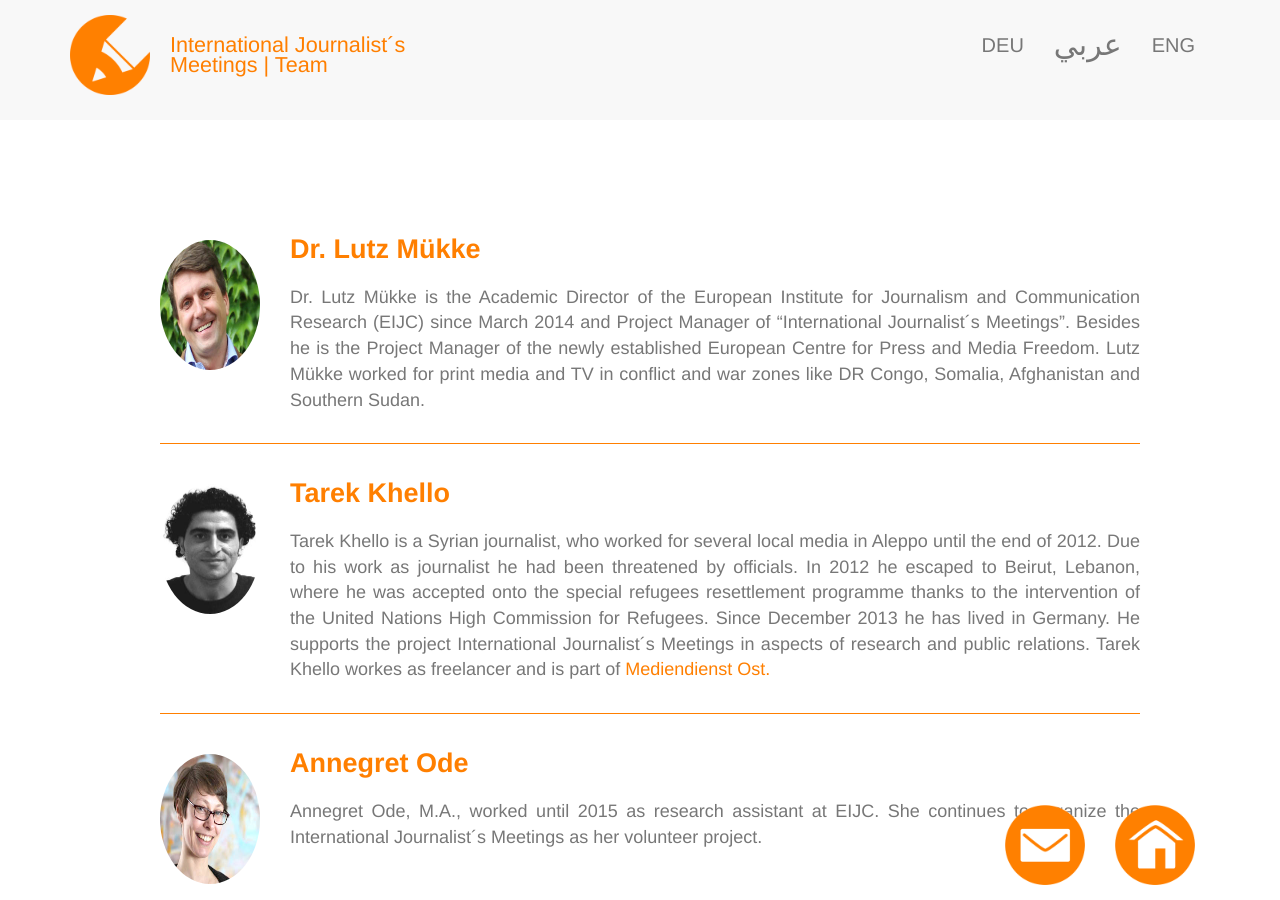
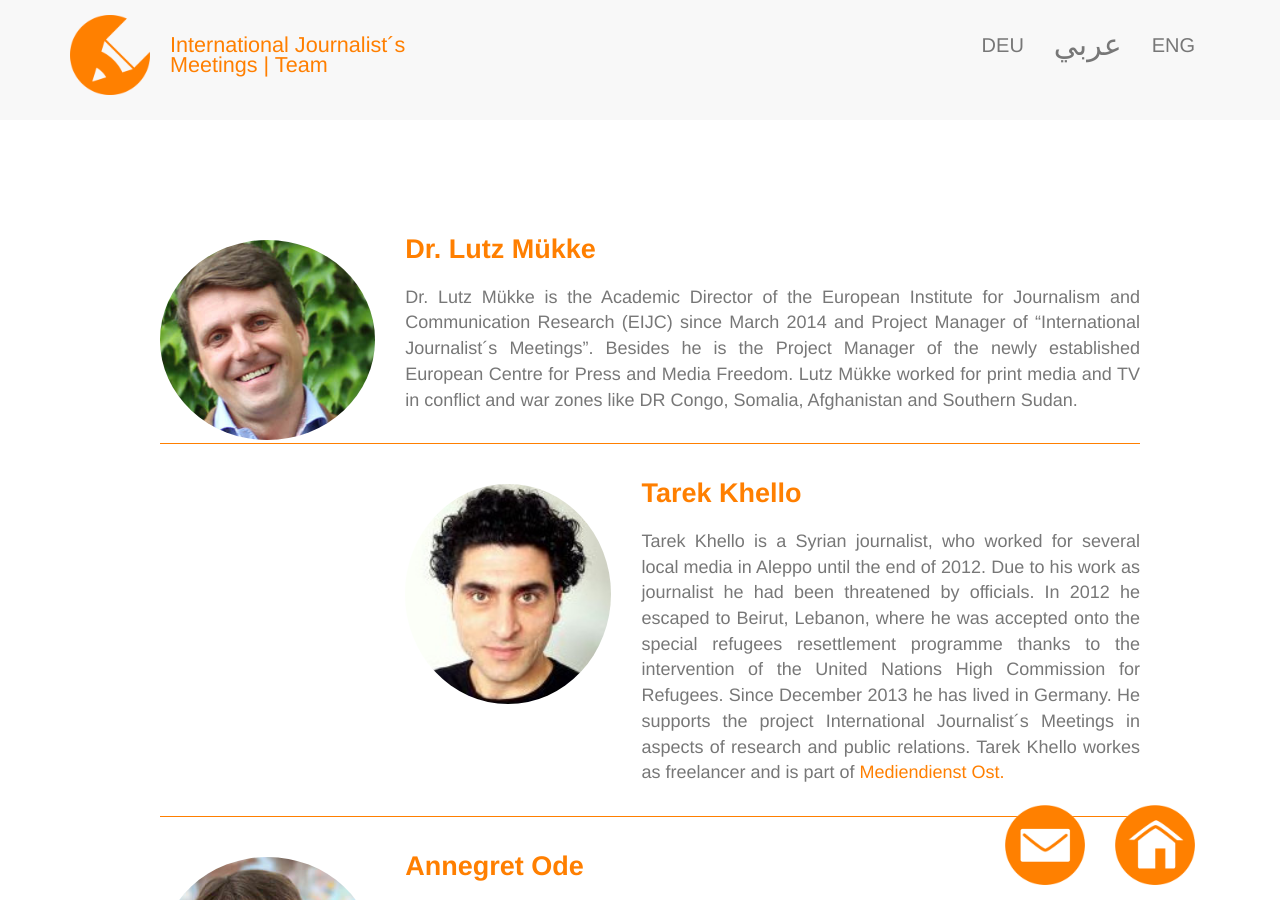
Before and after one commit to EIJC/TIJ, a Jekyll site: the page built from en/team.html, in a window 1280 px wide and 900 px high. Built offline with Jekyll 4.4.1, drawn with Linux system fonts in a browser that asks for light colours; nearby versions of some CDN libraries.

Commit message:
Update team.html

```diff
--- a/en/team.html
+++ b/en/team.html
@@ -2,15 +2,15 @@
 title: International Journalist´s Meetings | Team
 ---
 <div class="section">
-<a href="http://www.eijc.eu/de/dr-lutz-muekke-2/" target="_blank" title="Dr. Lutz Mükke"><img alt="Dr. Lutz Mükke" class="img-circle" src="{{ site.base_url }}/images/Muekke_220_300_300_k.jpg" title="Dr. Lutz Mükke" /> </a>
+<a href="http://www.eijc.eu/de/dr-lutz-muekke-2/" target="_blank" title="Dr. Lutz Mükke"><img alt="Dr. Lutz Mükke" class="img-circle" src="{{ site.base_url }}/images/Muekke_220_300_300_k.jpg" style="height: 200px; width: auto;" title="Dr. Lutz Mükke" /> </a>
 <h3>Dr. Lutz Mükke</h3>
 <p class="text-justify">Dr. Lutz Mükke is the Academic Director of the European Institute for Journalism and Communication Research (EIJC) since March 2014 and Project Manager of “International Journalist´s Meetings”. Besides he is the Project Manager of the newly established European Centre for Press and Media Freedom. Lutz Mükke worked for print media and TV in conflict and war zones like DR Congo, Somalia, Afghanistan and Southern Sudan.</p>
 <div class="divider-small"></div>
-<a href=""><img alt="Tarek Khello" class="img-circle" src="{{ site.base_url }}/images/Tarek-Khello.jpg" title="Tarek Khello" /> </a>
+<a href=""><img alt="Tarek Khello" class="img-circle" src="{{ site.base_url }}/images/tarek.khello-77.jpg" style="height: 220px; width: auto;" title="Tarek Khello" /> </a>
 <h3>Tarek Khello</h3>
 <p class="text-justify">Tarek Khello is a Syrian journalist, who worked for several local media in Aleppo until the end of 2012. Due to his work as journalist he had been threatened by officials. In 2012 he escaped to Beirut, Lebanon, where he was accepted onto the special refugees resettlement programme thanks to the intervention of the United Nations High Commission for Refugees. Since December 2013 he has lived in Germany. He supports the project International Journalist´s Meetings in aspects of research and public relations. Tarek Khello workes as freelancer and is part of <a href="http://www.mediendienst-ost.de/autor/tarek.khello/" target="_blank">Mediendienst Ost.</a></p>
 <div class="divider-small"></div>
-<a href="http://www.eijc.eu/de/team/annegret-ode-m-a/" target="_blank" title="Annegret Ode"><img alt="Annegret Ode" class="img-circle" src="{{ site.base_url }}/images/Ode100_130_300.jpg" title="Annegret Ode" /> </a>
+<a href="http://www.eijc.eu/de/team/annegret-ode-m-a/" target="_blank" title="Annegret Ode"><img alt="Annegret Ode" class="img-circle" src="{{ site.base_url }}/images/Ode100_130_300.jpg" style="height: 200px; width: auto;" title="Annegret Ode" /> </a>
 <h3>Annegret Ode</h3>
 <p class="text-justify">Annegret Ode, M.A., worked until 2015 as research assistant at EIJC. She continues to organize the International Journalist´s Meetings as her volunteer project.</p>
 
```
